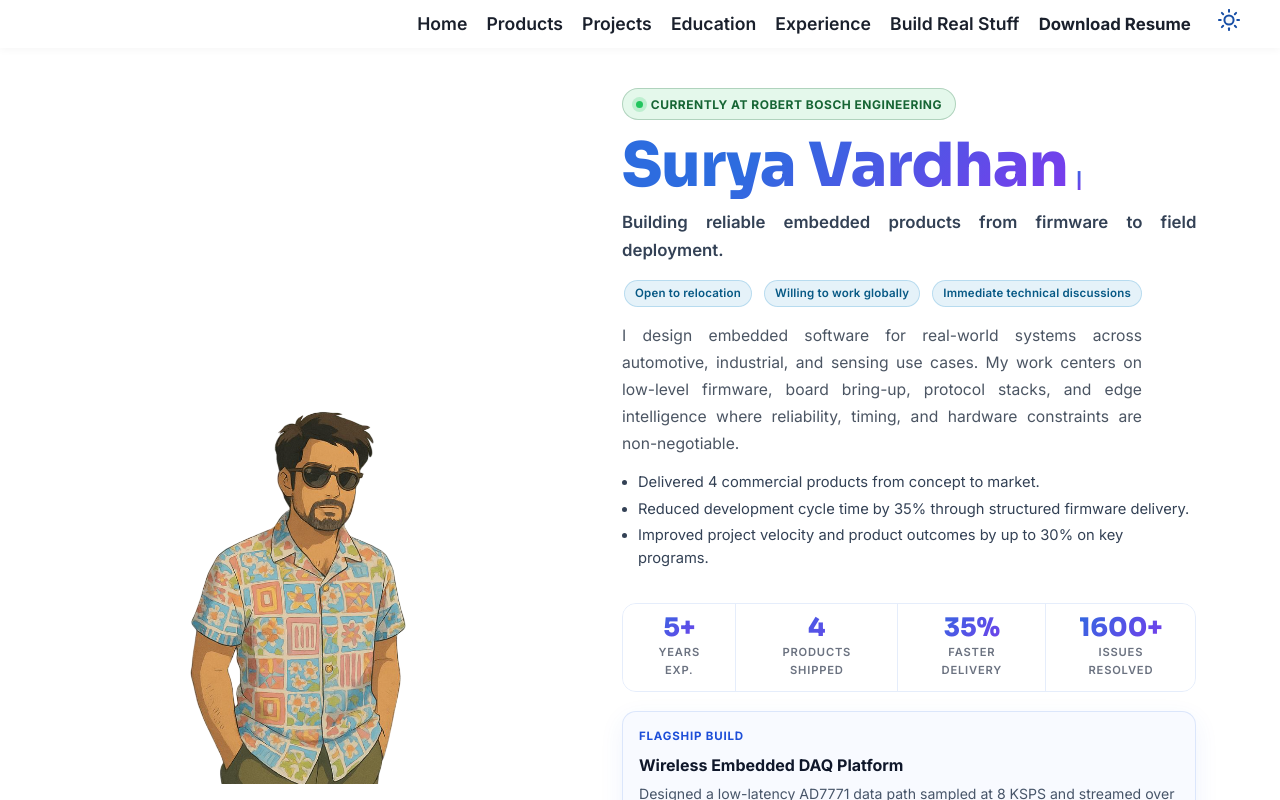
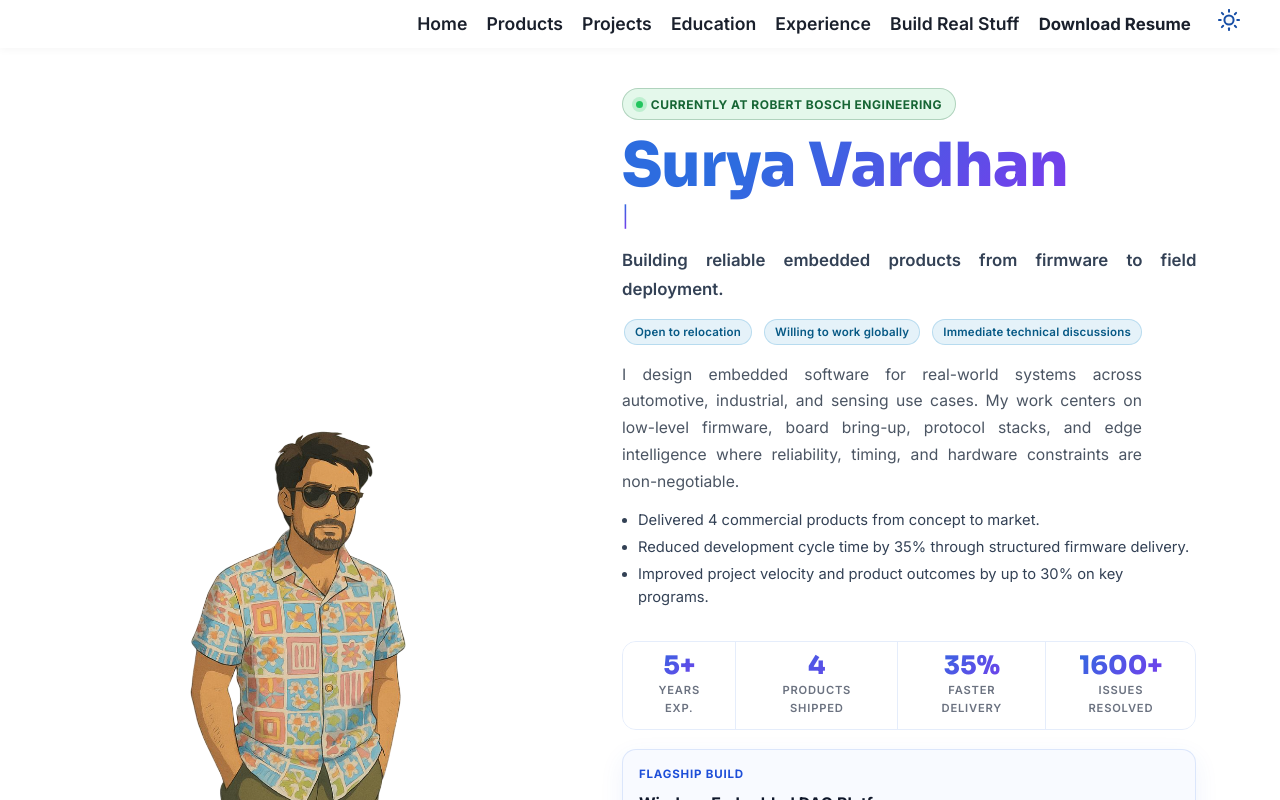
Before and after one commit to Suryeah/suryeah.github.io, a React (Vite) app: page / in a window 1280 px wide. Shown: the top 800 px of the page. Built offline with nearby package versions, Linux system fonts and the light colour scheme.

Commit message:
Keep hero designation always below name

```diff
--- a/src/components/Hero.jsx
+++ b/src/components/Hero.jsx
@@ -188,23 +188,22 @@ const Hero = () => {
             fontSize: 'clamp(2.4rem, 5vw, 3.8rem)',
             minHeight: '2.5rem', fontWeight: 800,
             letterSpacing: '-0.7px', textAlign: 'left',
-            marginBottom: '0.55rem', lineHeight: 1.08, wordBreak: 'break-word',
-            display: 'flex',
-            flexWrap: 'wrap',
-            alignItems: 'baseline',
-            gap: '0.45rem',
+            marginBottom: '0.35rem', lineHeight: 1.08, wordBreak: 'break-word',
           }}>
             <span className="hero-gradient-text">Surya Vardhan</span>
-            <span style={{
+          </h1>
+
+          <div style={{
             fontSize: 'clamp(1.05rem, 2.1vw, 1.28rem)',
+            minHeight: '1.6rem',
             fontWeight: 700,
             color: theme === 'dark' ? '#b3cdf6' : '#1e3a8a',
             letterSpacing: '0.2px',
-              whiteSpace: 'normal',
-              display: 'inline-flex',
-              alignItems: 'baseline',
-              maxWidth: '100%',
-              verticalAlign: 'middle',
+            marginTop: 0,
+            marginBottom: '1rem',
+            lineHeight: 1.25,
+            textAlign: 'left',
+            whiteSpace: 'nowrap',
           }}>
             {displayText}
             <span style={{
@@ -214,8 +213,7 @@ const Hero = () => {
               backgroundClip: 'text',
               fontWeight: 300,
             }}>|</span>
-            </span>
-          </h1>
+          </div>
 
           <p style={{
             margin: 0,
```
Lines whose indentation alone changed are shown as unchanged.
